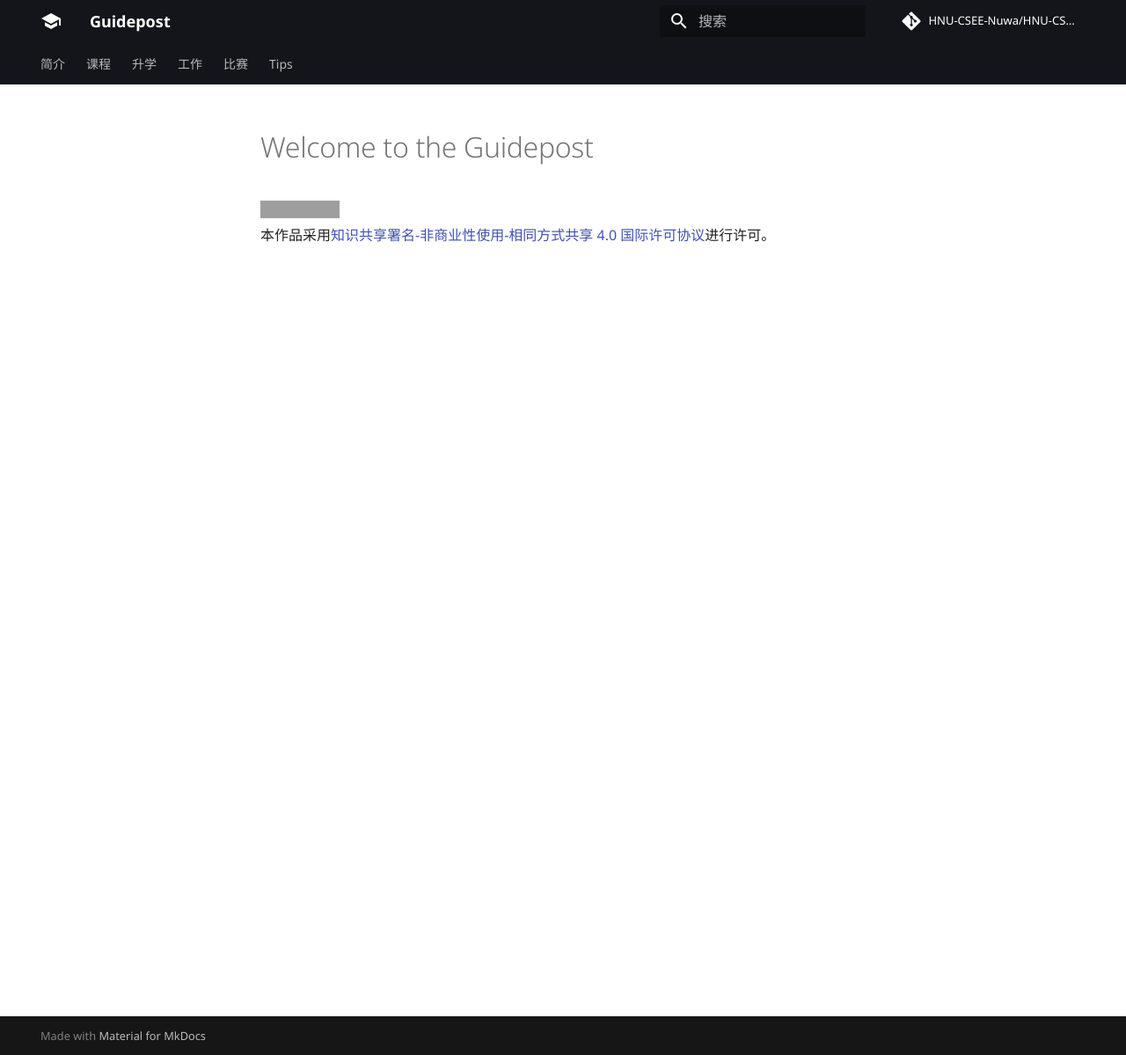
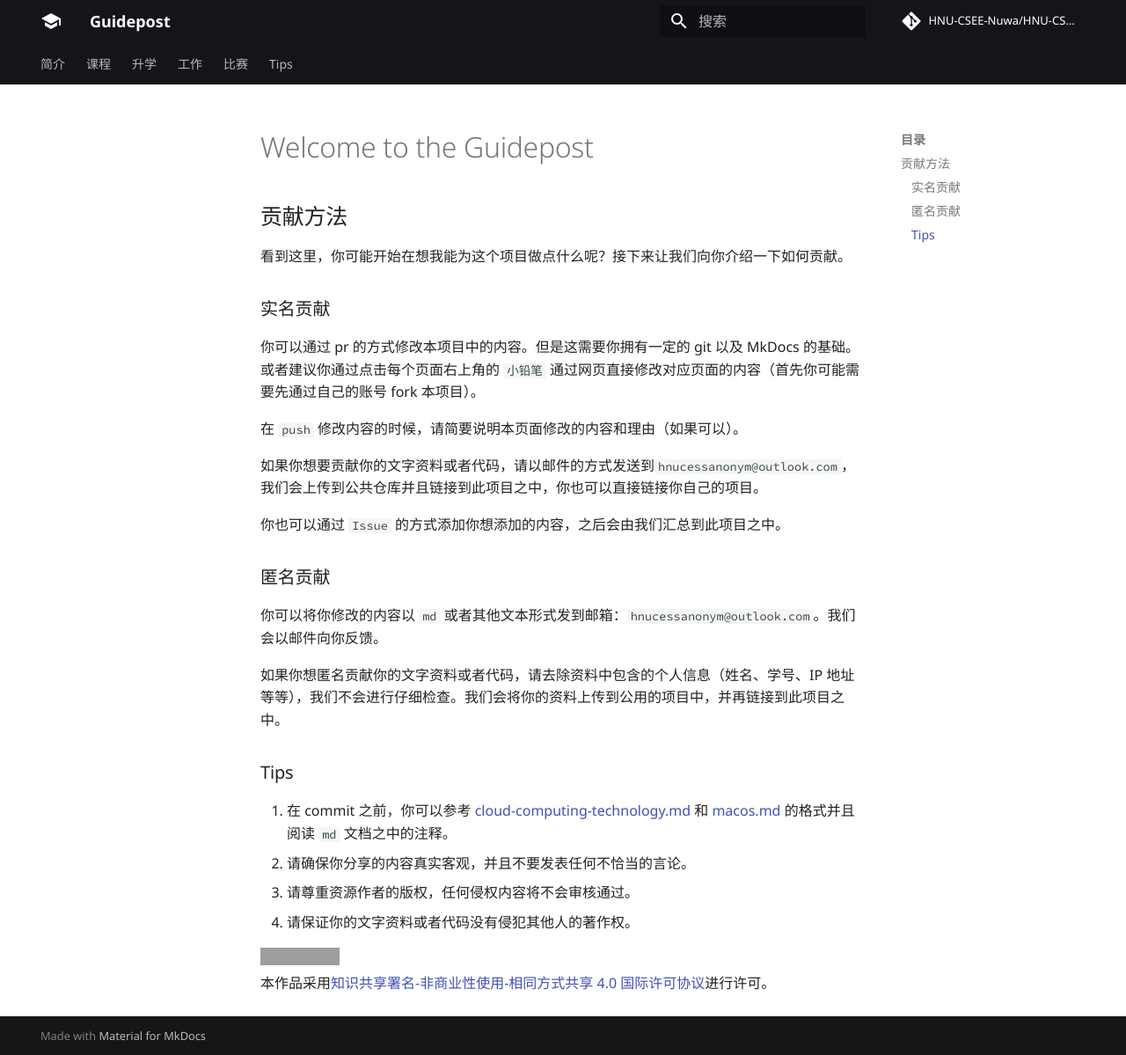
Before and after one commit to xxgn/Guidepost, an MkDocs documentation site: the page built from docs/index.md, in a window 1280 px wide and 1199 px high. Shown: the whole window at 88% size. Built offline with MkDocs 1.6.1 and Material for MkDocs 9.7.7, drawn with Linux system fonts in a browser that asks for light colours; comment, search, counter and statistics services are not loaded; grey boxes are pictures that could not be loaded.

Commit message:
Update index.md

```diff
--- a/docs/index.md
+++ b/docs/index.md
@@ -1,3 +1,30 @@
 # Welcome to the Guidepost
 
+## 贡献方法
+
+看到这里，你可能开始在想我能为这个项目做点什么呢？接下来让我们向你介绍一下如何贡献。
+
+### 实名贡献
+
+你可以通过 pr 的方式修改本项目中的内容。但是这需要你拥有一定的 git 以及 MkDocs 的基础。或者建议你通过点击每个页面右上角的 `小铅笔` 通过网页直接修改对应页面的内容（首先你可能需要先通过自己的账号 fork 本项目）。
+
+在 `push` 修改内容的时候，请简要说明本页面修改的内容和理由（如果可以）。
+
+如果你想要贡献你的文字资料或者代码，请以邮件的方式发送到`hnucessanonym@outlook.com`，我们会上传到公共仓库并且链接到此项目之中，你也可以直接链接你自己的项目。
+
+你也可以通过 `Issue` 的方式添加你想添加的内容，之后会由我们汇总到此项目之中。
+
+### 匿名贡献
+
+你可以将你修改的内容以 `md` 或者其他文本形式发到邮箱：`hnucessanonym@outlook.com`。我们会以邮件向你反馈。
+
+如果你想匿名贡献你的文字资料或者代码，请去除资料中包含的个人信息（姓名、学号、IP 地址等等），我们不会进行仔细检查。我们会将你的资料上传到公用的项目中，并再链接到此项目之中。
+
+### Tips
+
+1. 在 commit 之前，你可以参考 [cloud-computing-technology.md](https://hnu-csee-nuwa.github.io/HNU-CSEE-Guidepost/lecture/cs/cloud-computing-technology/) 和 [macos.md](https://hnu-csee-nuwa.github.io/HNU-CSEE-Guidepost/tips/macos/) 的格式并且阅读 `md` 文档之中的注释。
+2. 请确保你分享的内容真实客观，并且不要发表任何不恰当的言论。
+3. 请尊重资源作者的版权，任何侵权内容将不会审核通过。
+4. 请保证你的文字资料或者代码没有侵犯其他人的著作权。
+
 <a rel="license" href="http://creativecommons.org/licenses/by-nc-sa/4.0/"><img alt="知识共享许可协议" style="border-width:0" src="https://i.creativecommons.org/l/by-nc-sa/4.0/88x31.png" /></a><br />本作品采用<a rel="license" href="http://creativecommons.org/licenses/by-nc-sa/4.0/">知识共享署名-非商业性使用-相同方式共享 4.0 国际许可协议</a>进行许可。
```
